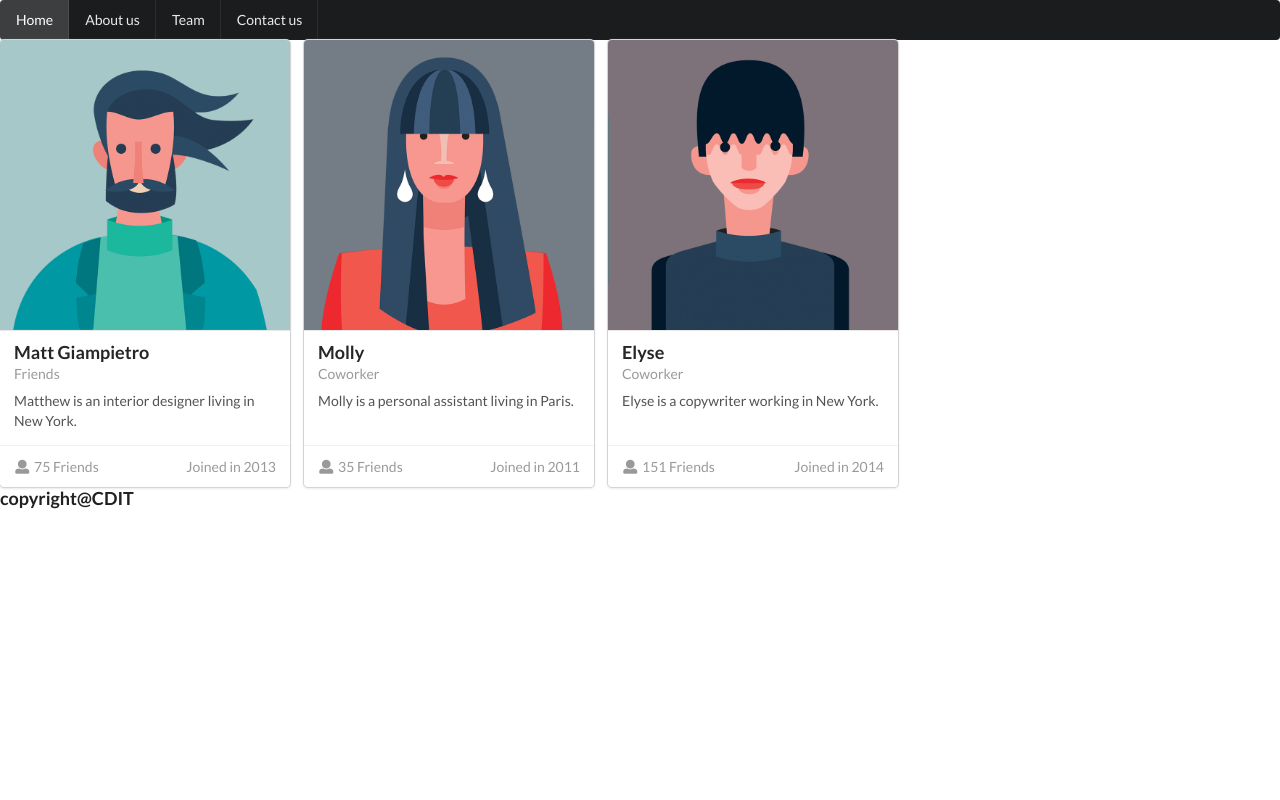
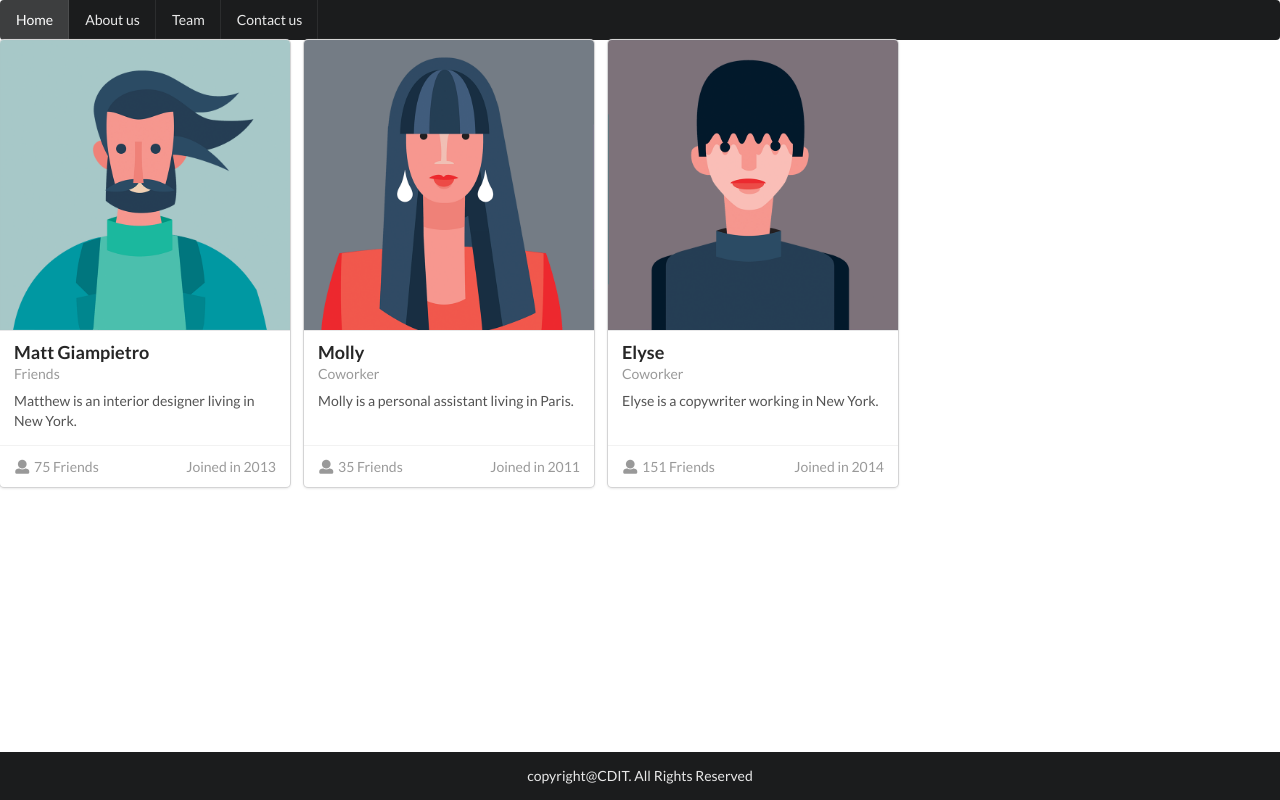
Before and after one commit to freelearn2000/rdp_1, a plain HTML site: page Gopika/PGM6/index.html in a window 1280 px wide. Drawn offline with nearby package versions, Linux system fonts and the light colour scheme.

Commit message:
23-03-2023

```diff
--- a/Gopika/PGM6/4.js
+++ b/Gopika/PGM6/4.js
@@ -99,9 +99,13 @@ const Main = () => {
 
 const Footer = () => {
     return (
-        <footer>
-<h3>copyright@CDIT</h3>
-        </footer>
+      <>
+      <div class="ui inverted vertical footer segment form-page">
+  <div class="ui container">
+  copyright@CDIT. All Rights Reserved
+  </div>
+</div>
+</>
     );
 }
 
--- a/Gopika/PGM6/index.css
+++ b/Gopika/PGM6/index.css
@@ -18,3 +18,11 @@ h3{
     border: 1px solid blue;
     padding: 50px;
 }
+@media (min-height: 320px) {
+    .ui.footer.form-page { /* Increased specificity for SO snippet priority */
+      position: absolute;
+      bottom: 0;
+      width: 100%;
+      text-align: center;
+    }
+  }
--- a/Gopika/PGM6/index.html
+++ b/Gopika/PGM6/index.html
@@ -2,6 +2,7 @@
 <html>
     <head>
         <link href="https://unpkg.com/semantic-ui-css@2.4.1/semantic.css"  rel="stylesheet" />
+        <link href="index.css"  rel="stylesheet" />
     </head>
     <body>
            <div id="root" ></div>
```
